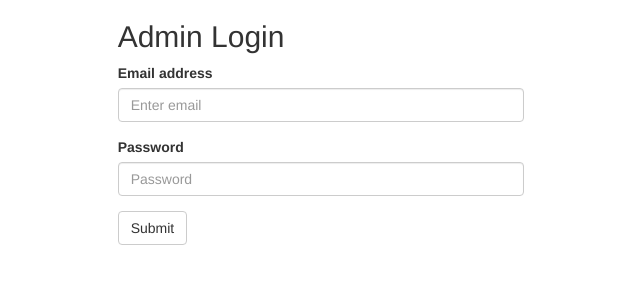
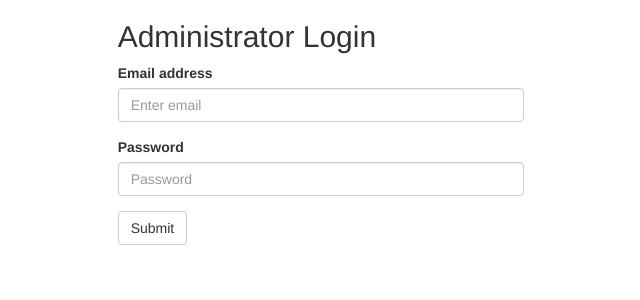
Before and after one commit to MWWST/enterprise_ecommerce, a CodeIgniter app: page /index.php/admin/loginpage in a window 1280 px wide. Shown: the top 300 px of the page, without its empty margins (319-959 px from the left). Run offline with CodeIgniter, Linux system fonts and the light colour scheme.

Commit message:
changing login .php

```diff
--- a/application/views/admin/login.php
+++ b/application/views/admin/login.php
@@ -10,7 +10,7 @@
 	<div class="containter">
     <div class="row">
       <div class="col-md-4 col-md-offset-4">
-        <h2>Admin Login</h2>
+        <h2>Administrator Login</h2>
       		<form action ="/admin/authenticate/" method="post">
             <div class="form-group">
               <label for="email">Email address</label>
```
